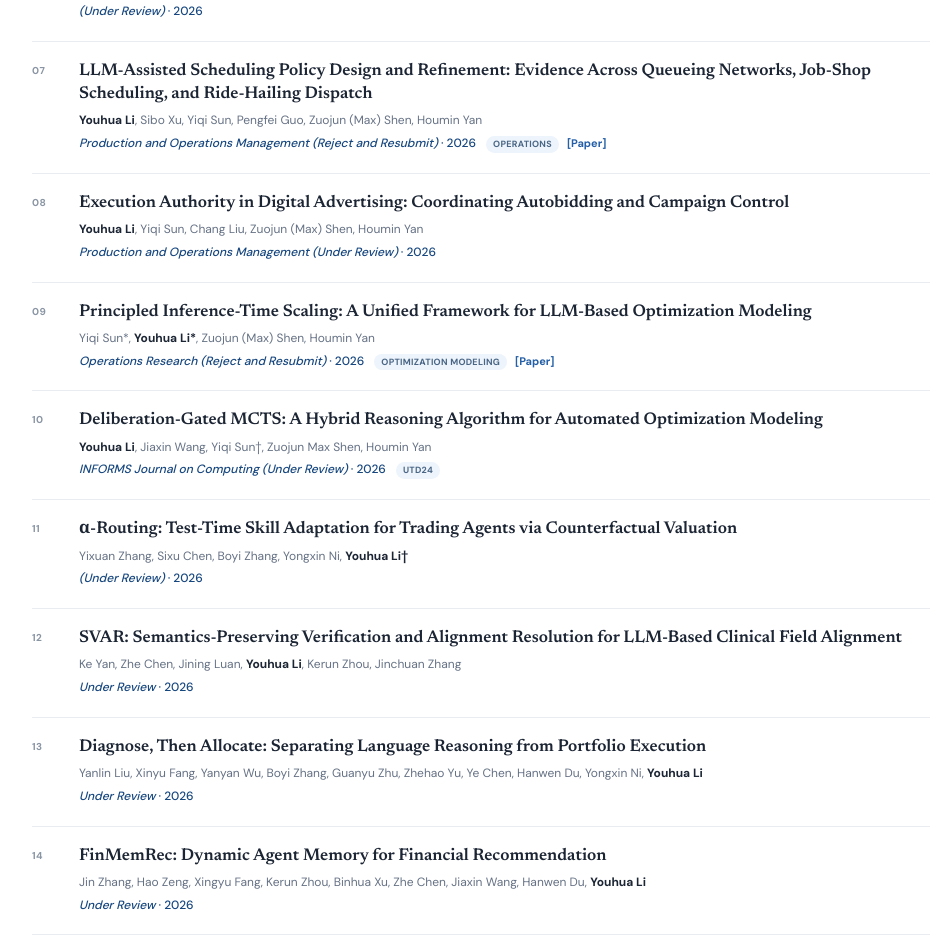
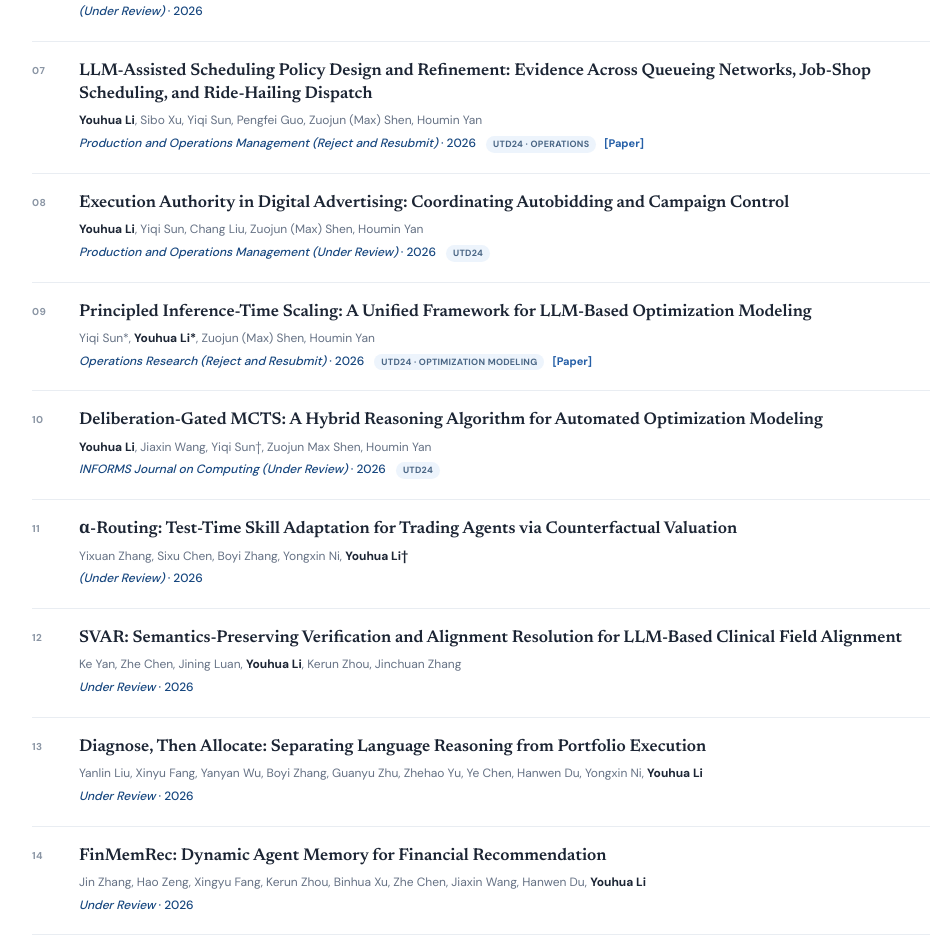
Before and after one commit to youhua97/youhua97.github.io, a Next.js app: page / in a window 1280 px wide. Shown: the part 2660-3596 px from the top of the page, without its empty margins (159-1090 px from the left). Built offline with nearby package versions, Linux system fonts and the light colour scheme.

Commit message:
Label POMS and OR manuscripts as UTD24

```diff
--- a/app/data.ts
+++ b/app/data.ts
@@ -53,7 +53,7 @@ export const underReview: Paper[] = [
     year: "2026",
     href:
       "https://www.researchgate.net/publication/411058050_LLM-Assisted_Scheduling_Policy_Design_and_Refinement_Evidence_Across_Queueing_Networks_Job-Shop_Scheduling_and_Ride-Hailing_Dispatch",
-    tag: "Operations",
+    tag: "UTD24 · Operations",
   },
   {
     title:
@@ -62,6 +62,7 @@ export const underReview: Paper[] = [
       "Youhua Li, Yiqi Sun, Chang Liu, Zuojun (Max) Shen, Houmin Yan",
     venue: "Production and Operations Management (Under Review)",
     year: "2026",
+    tag: "UTD24",
   },
   {
     title:
@@ -70,7 +71,7 @@ export const underReview: Paper[] = [
     venue: "Operations Research (Reject and Resubmit)",
     year: "2026",
     href: "https://papers.ssrn.com/sol3/papers.cfm?abstract_id=6562298",
-    tag: "Optimization Modeling",
+    tag: "UTD24 · Optimization Modeling",
   },
   {
     title: "Deliberation-Gated MCTS: A Hybrid Reasoning Algorithm for Automated Optimization Modeling",
```
